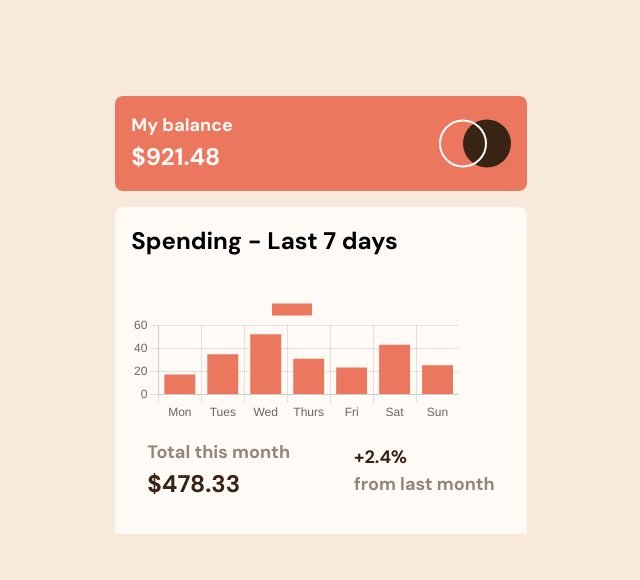
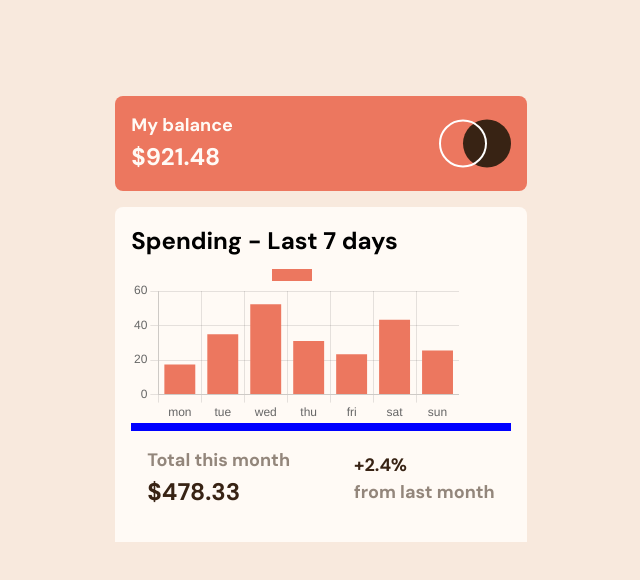
Before and after one commit to sclingan/expense-chart1, a React (Vite) app: page / in a window 1280 px wide. Shown: the top 580 px of the page, without its empty margins (319-959 px from the left). Built offline with nearby package versions, Linux system fonts and the light colour scheme.

Commit message:
Adding basic graph

```diff
--- a/src/App.css
+++ b/src/App.css
@@ -103,6 +103,10 @@
     font-weight: var(--fw-700);
   }
 
+  #myChart {
+    border-bottom: 0.5rem solid blue;
+  }
+
   /* Footer */
   footer {
     display: flex;
--- a/src/section.tsx
+++ b/src/section.tsx
@@ -1,4 +1,4 @@
-// import datajs from '../data.json'
+import datajs from '../data.json'
 import {
   Chart as ChartJS,
   CategoryScale,
@@ -19,28 +19,28 @@ ChartJS.register(
   Legend
 );
 
-export const options = {
+ const options = {
   responsive: true,
   plugins: {
     legend: {
-      // position: 'top' as const,
+      position: 'top' as const,
     },
-    title: {
-      display: true,
     },
-  },
 };
 
 function Section() {
-  const labels = ['Mon', 'Tues', 'Wed', 'Thurs', 'Fri', 'Sat', 'Sun'];
+  const day = datajs.map(({day}) => day);
+  const amount = datajs.map(({amount}) => amount);
+  const labels = day;
 
    const data = {
     labels,
     datasets:  [{
       label: '',
-      data: [17.45, 34.91, 52.36, 31.07, 23.39, 43.28, 25.48],
+      data: amount,
       backgroundColor: 'hsl(10, 79%, 65%)'
-    }]
+    }],
+
   }
 
 
```
